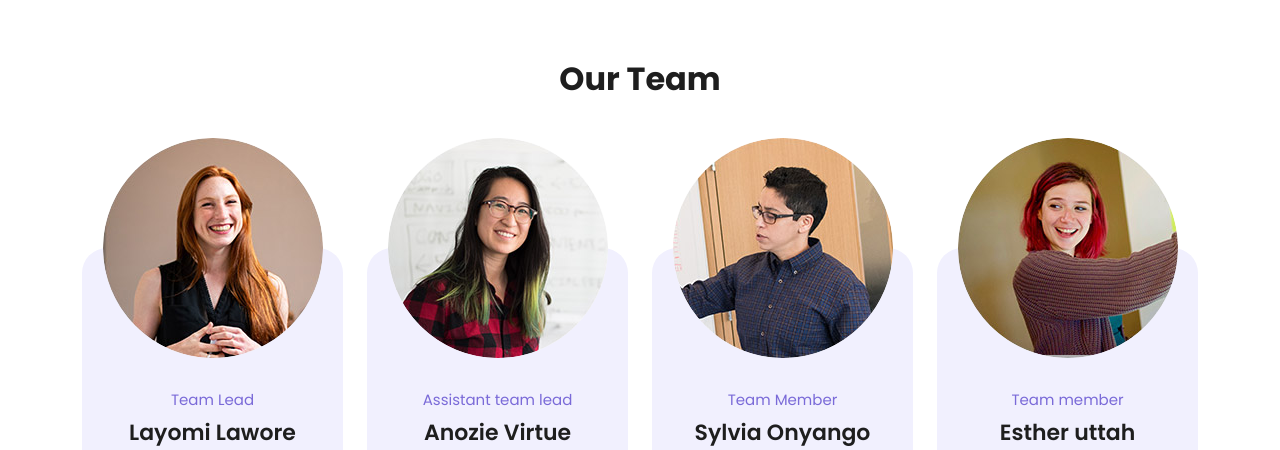
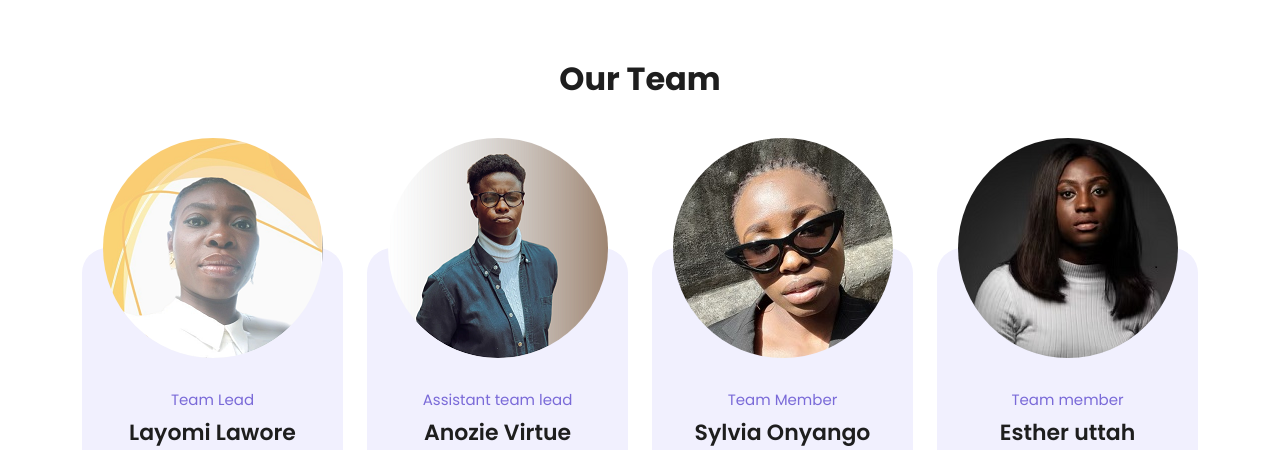
Before and after one commit to Layomi1/tech4dev-cohort2.5--final-project, a plain HTML site: page cohort-2.5/index.html in a window 1280 px wide. Shown: the part 1980-2430 px from the top of the page. Drawn offline with nearby package versions, Linux system fonts and the light colour scheme.

Commit message:
Added team members images

```diff
--- a/cohort-2.5/index.html
+++ b/cohort-2.5/index.html
@@ -244,7 +244,7 @@ https://templatemo.com/tm-586-scholar
         <div class="col-lg-3 col-md-6">
           <div class="team-member">
             <div class="main-content">
-              <img src="assets/images/member-01.jpg" alt="">
+              <img src="assets/images/layomi.png" alt="">
               <span class="category">Team Lead</span>
               <h4>Layomi Lawore </h4>
               <ul class="social-icons">
@@ -258,7 +258,7 @@ https://templatemo.com/tm-586-scholar
         <div class="col-lg-3 col-md-6">
           <div class="team-member">
             <div class="main-content">
-              <img src="assets/images/member-02.jpg" alt="">
+              <img src="assets/images/Ivy blue ok.png" alt="">
               <span class="category">Assistant team lead</span>
               <h4>Anozie Virtue</h4>
               <ul class="social-icons">
@@ -272,7 +272,7 @@ https://templatemo.com/tm-586-scholar
         <div class="col-lg-3 col-md-6">
           <div class="team-member">
             <div class="main-content">
-              <img src="assets/images/member-03.jpg" alt="">
+              <img src="assets/images/sylvia.jpg" alt="">
               <span class="category">Team Member</span>
               <h4>Sylvia Onyango</h4>
               <ul class="social-icons">
@@ -286,7 +286,7 @@ https://templatemo.com/tm-586-scholar
         <div class="col-lg-3 col-md-6">
           <div class="team-member">
             <div class="main-content">
-              <img src="assets/images/member-04.jpg" alt="">
+              <img src="assets/images/esther.jpg" alt="">
               <span class="category">Team member</span>
               <h4>Esther uttah</h4>
               <ul class="social-icons">
```
Also changed, not shown: cohort-2.5/assets/images/Ivy blue ok.png (added), cohort-2.5/assets/images/esther.jpg (added), cohort-2.5/assets/images/layomi.png (added), cohort-2.5/assets/images/sylvia.jpg (added).
